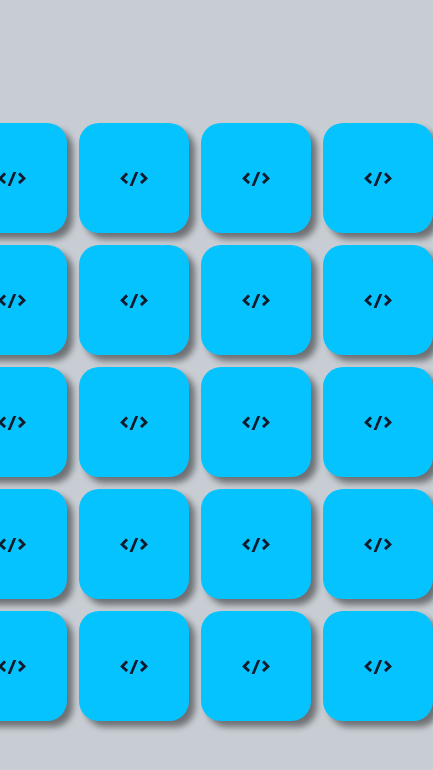
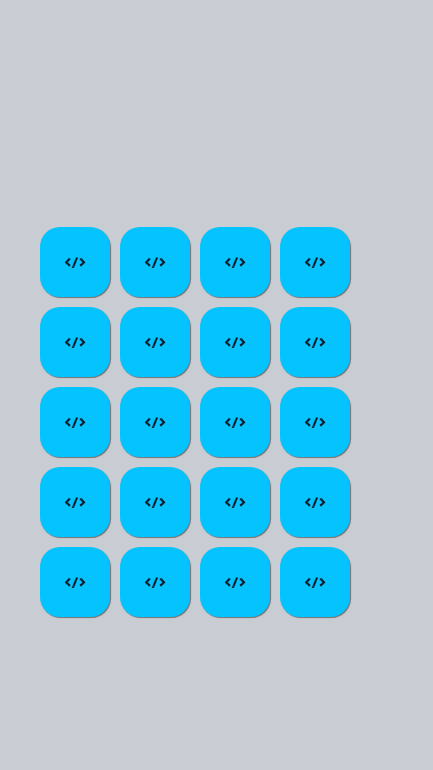
Before and after one commit to edu2801/JogoDaMemoria, a plain HTML site: page index.html in a window 390 px wide. Shown: the whole page, 433 px wide, since content can reach past the window. Drawn offline with Linux system fonts and the light colour scheme.

Commit message:
para celular

```diff
--- a/styles/style.css
+++ b/styles/style.css
@@ -114,3 +114,27 @@ body {
     gap:12px;
   }
 }
+
+@media screen and (max-width: 400px) {
+  .card {
+    width: 70px;
+    height: 70px;
+  }
+
+  .card_back,
+.card_front{
+  box-shadow: 1px 1px 1px rgba(0, 0, 0, 0.45);
+}
+
+.card_back{
+  font-size: 15px;
+}
+
+  .icon{
+    height: 40px;
+  }
+
+  #gameBoard{
+    gap:10px;
+  }
+}
```
